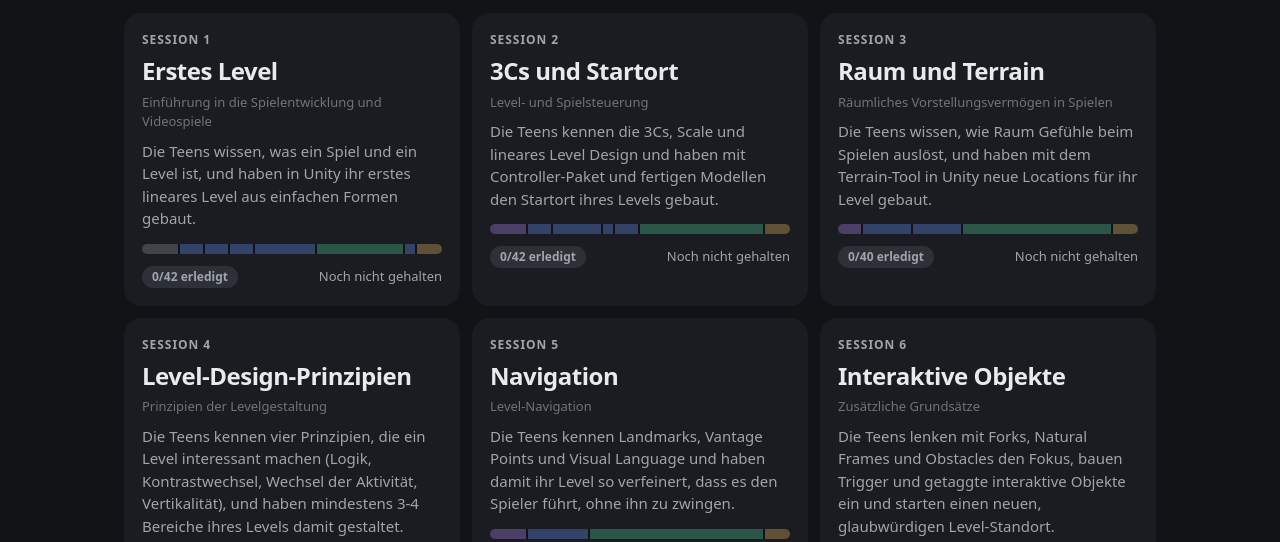
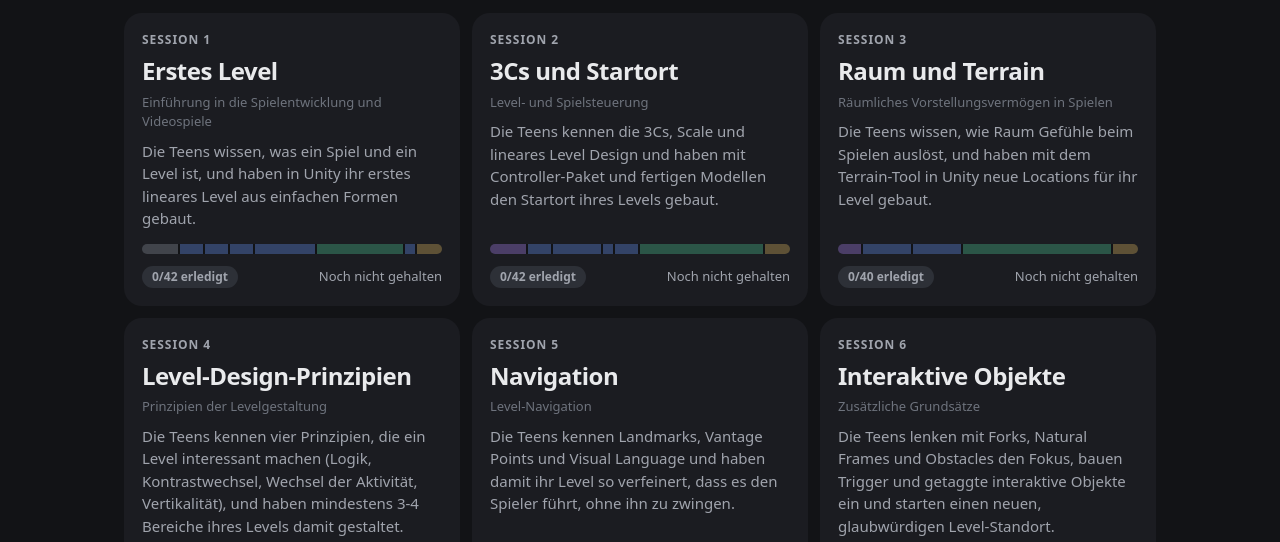
Before and after one commit to Peaj/TUMO_Workshops, a plain HTML site: page index.html in a window 1280 px wide. Shown: the part 251-793 px from the top of the page. Drawn offline with Linux system fonts and the light colour scheme.

Commit message:
Home: pin minimap and status row to the bottom of session tiles
Co-Authored-By: Claude Fable 5.2 <noreply@anthropic.com>

```diff
--- a/css/app.css
+++ b/css/app.css
@@ -530,9 +530,9 @@ main {
 }
 
 .session-card {
-  display: grid;
+  display: flex;
+  flex-direction: column;
   gap: 8px;
-  align-content: start;
   transition: background-color 0.15s, transform 0.15s;
 }
 
@@ -545,8 +545,10 @@ main {
   font-size: 1.5rem;
 }
 
+/* Minimap and status sit at the bottom of the tile, whatever the text length. */
 .session-card .minimap {
-  margin-top: 6px;
+  margin-top: auto;
+  padding-top: 6px;
 }
 
 .session-card.missing {
```
